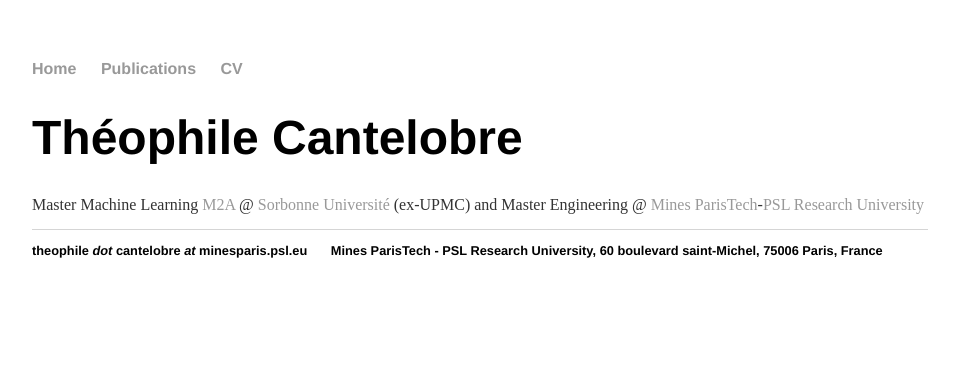
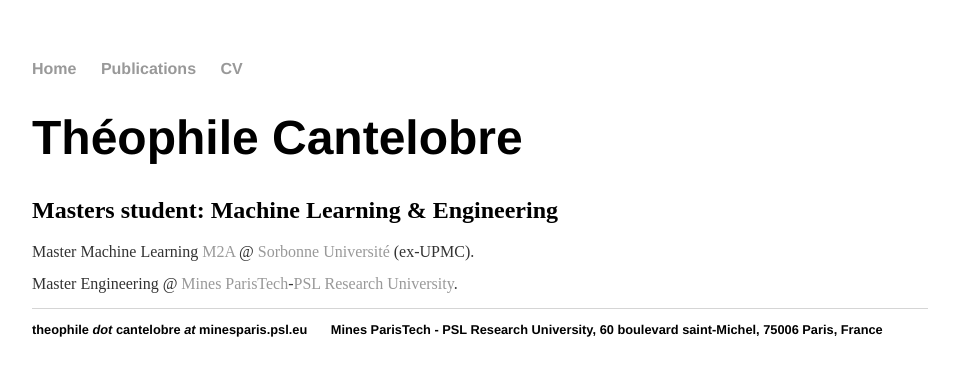
Before and after one commit to theophilec/theophilec.github.io-old, a Jekyll site: the page built from index.html, in a window 1280 px wide. Shown: the top 376 px of the page, without its empty margins (160-1114 px from the left). Built offline with Jekyll 4.4.1, drawn with Linux system fonts in a browser that asks for light colours.

Commit message:
Formatting

```diff
--- a/cv/index.html
+++ b/cv/index.html
@@ -41,10 +41,9 @@ title: Curriculum Vitae
 			<dt>2020</dt>
             <dd>Teaching assistant for <i>Complex analysis</i> @ Mines ParisTech (Les Arcs, France).</dd>
             <dd>Under the supervision of <a href="http://caor-mines-paristech.fr/fr/recherche/3d-modeling/">Jean-Emmanuel Deschaud</a>.</dd>
-            <dd>Prepared course notes and gave lectures (10 hours) to graduate engineering students.</dd>
-            <dd>Course notes available <a href="https://github.com/theophilec/complex-analysis">here</a>.</dd>
+            <dd>Prepared course notes and gave lectures (10 hours) to graduate engineering students. Course notes available <a href="https://github.com/theophilec/complex-analysis">here</a>.</dd>
 
-			<dt>2018-2019</dt>
+            <dt>2018-2019</dt>
             <dd>Teaching assistant <i>Mathematics</i> @ Lycée Louis le Grand (Paris, France).</dd>
             <dd>Under the supervision of Pierre Bertin (MPSI 1).</dd>
             <dd>Prepared and ran problem sessions with undergraduate mathematics students.</dd>
--- a/index.html
+++ b/index.html
@@ -4,6 +4,9 @@ title: Théophile Cantelobre
 ---
 <div class="blurb">
 	<h1>Théophile Cantelobre</h1>
-    <p> Master Machine Learning <a href="https://m2a.lip6.fr">M2A</a> @ <a href="https://sorbonne-universite.fr">Sorbonne Université</a> (ex-UPMC) and Master Engineering @ <a href="http://www.minesparis.psl.eu/">Mines ParisTech</a>-<a href="PSL Research University">PSL Research University</a>
+    <h2> Masters student: Machine Learning & Engineering</h2>
+    <p> Master Machine Learning <a href="https://m2a.lip6.fr">M2A</a> @ <a href="https://sorbonne-universite.fr">Sorbonne Université</a> (ex-UPMC).
+	</p>
+    <p>Master Engineering @ <a href="http://www.minesparis.psl.eu/">Mines ParisTech</a>-<a href="PSL Research University">PSL Research University</a>.
 	</p>
 </div><!-- /.blurb -->
```
